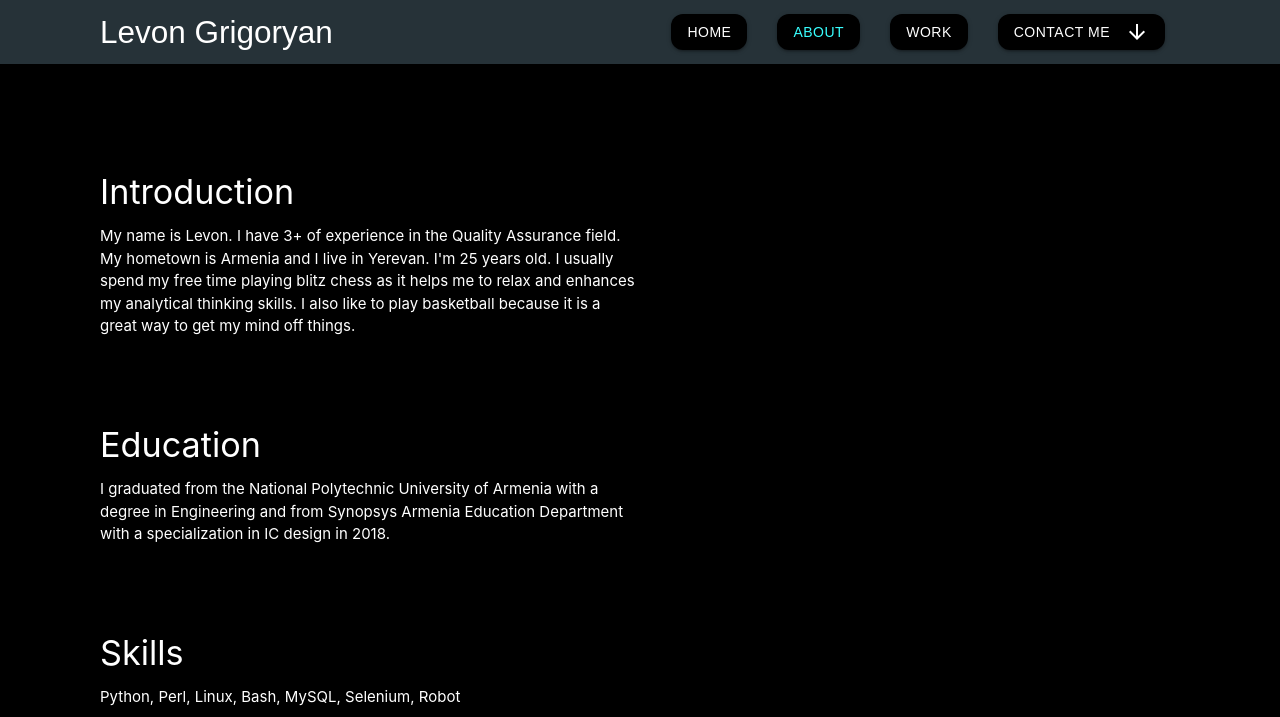
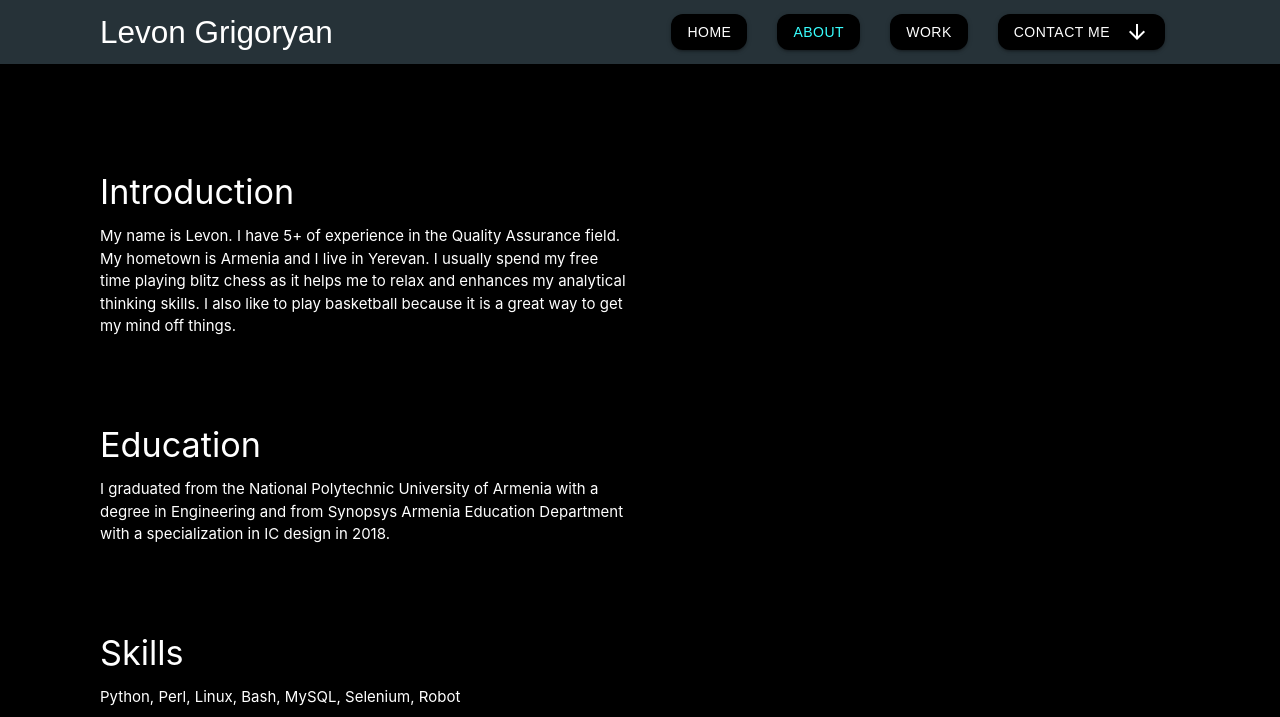
Before and after one commit to lgrigor/lgrigor.github.io, a plain HTML site: page about.html in a window 1280 px wide. Shown: the top 717 px of the page. Drawn offline with nearby package versions, Linux system fonts and the light colour scheme.

Commit message:
Update about.html

```diff
--- a/about.html
+++ b/about.html
@@ -54,7 +54,7 @@
     <div style="padding-bottom: 50px">
       <h4 class="my_animation" style="--my_delay: 0.3s; --my_duration: 1.0s; --my_animation_name: bottom-to-top;">Introduction</h4>
       <p  class="my_animation" style="--my_delay: 1.5s; --my_duration: 1.0s; --my_animation_name: bottom-to-top; inline-size: 60%; overflow-wrap: break-word;">
-        My name is Levon. I have 3+ of experience in the Quality Assurance field. My hometown is Armenia and I live in Yerevan. I'm 25 years old.
+        My name is Levon. I have 5+ of experience in the Quality Assurance field. My hometown is Armenia and I live in Yerevan.
         I usually spend my free time playing blitz chess as it helps me to relax and enhances my analytical thinking skills. I also like to play basketball because it is a great way to get my mind off things.
       </p>
     </div>
```
